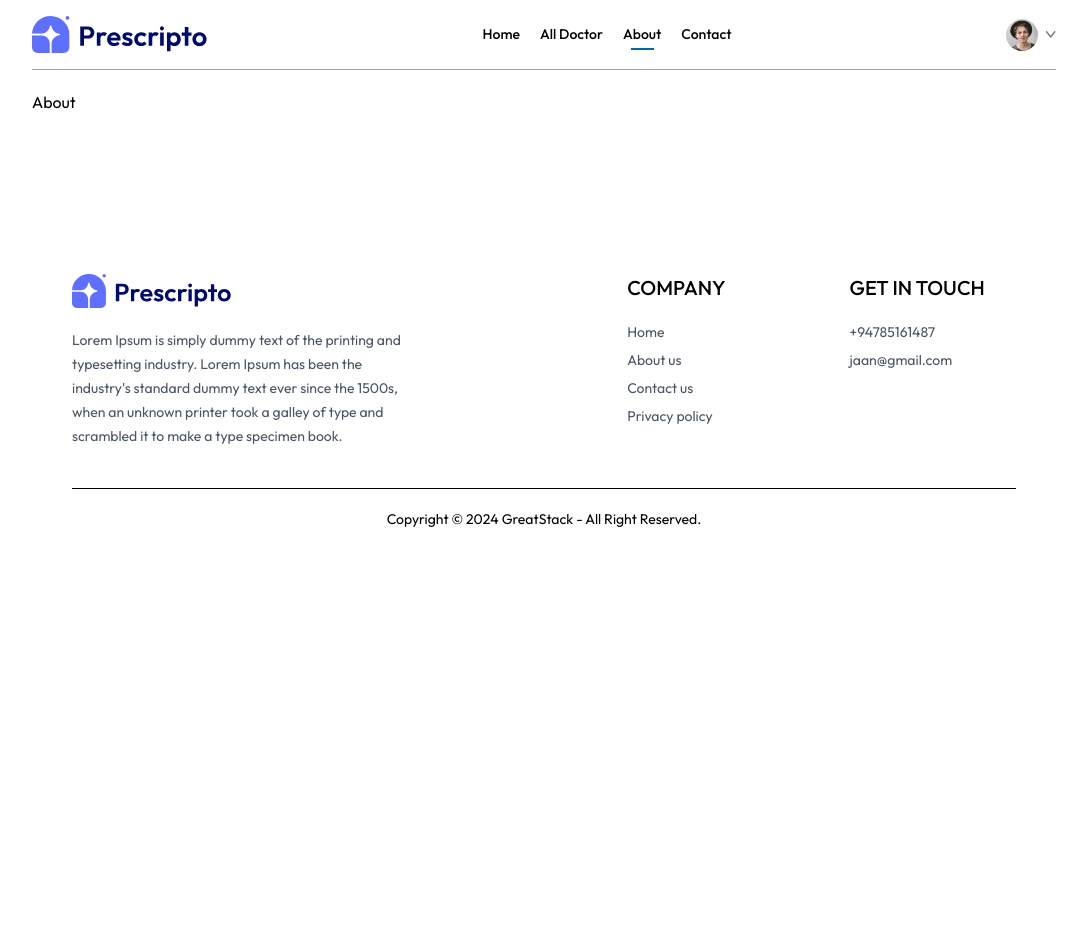
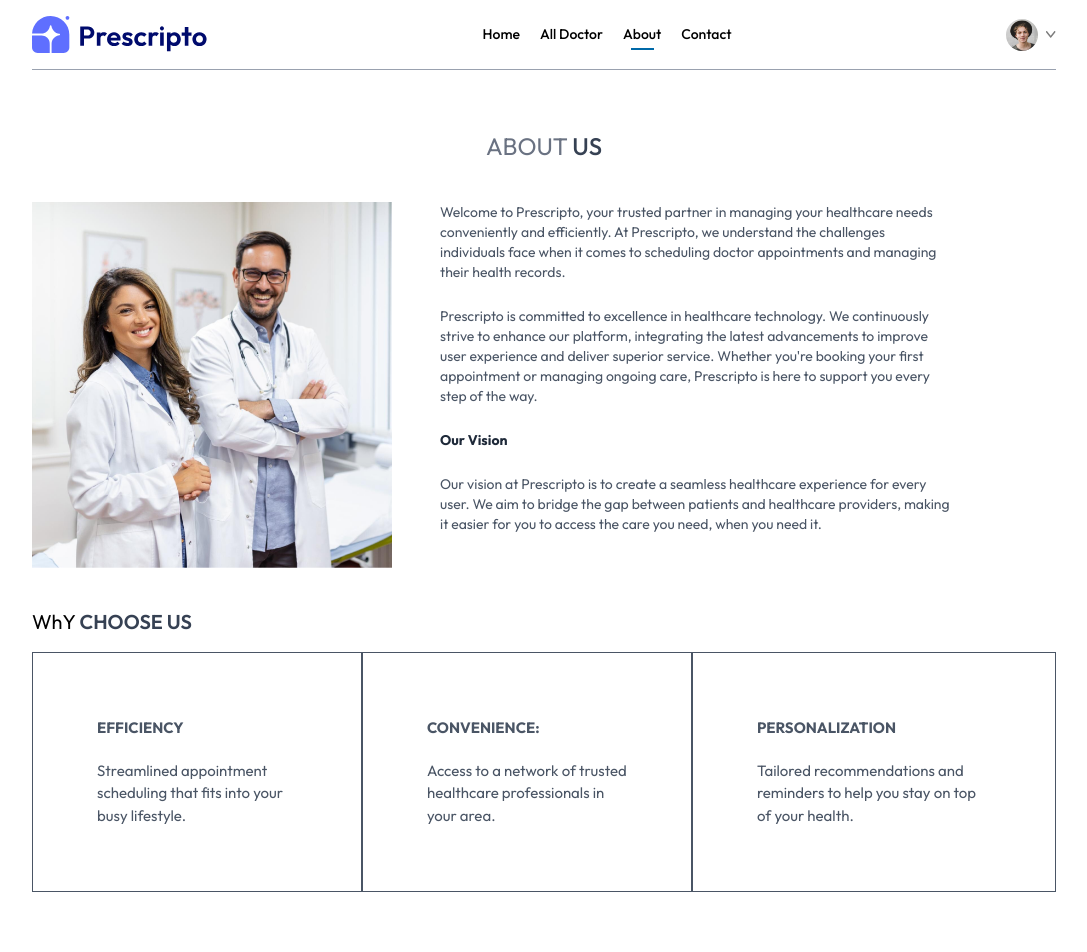
Before and after one commit to H-Janath/Appointments-booking-system-frontend, a React (Vite) app: page /about in a window 1280 px wide. Shown: the top 952 px of the page, without its empty margins (96-1183 px from the left). Before the commit the page ends 800 px from the top, so only its background shows below. Built offline with nearby package versions, Linux system fonts and the light colour scheme.

Commit message:
Completed about us page

```diff
--- a/src/pages/About.jsx
+++ b/src/pages/About.jsx
@@ -1,8 +1,44 @@
 import React from 'react'
-
+import {assets} from '../assets/assets'
 const About = () => {
   return (
-    <div>About</div>
+ <div className="">
+
+     <div className='text-center text-2xl pt-10 text-gray-500'>
+      <p>ABOUT <span className='text-gray-700 font-medium'>US</span></p>
+    </div>
+
+    <div className='my-10 flex flex-col md:flex-row gap-12'>
+      <img className='w-full md:max-w-[360px] ' src={assets.about_image} alt="" />
+      <div className='flex flex-col justify gap-6 md:w-2/4 text-sm text-gray-600 '>
+        <p>Welcome to Prescripto, your trusted partner in managing your healthcare needs conveniently and efficiently. At Prescripto, we understand the challenges individuals face when it comes to scheduling doctor appointments and managing their health records.</p>
+        <p>Prescripto is committed to excellence in healthcare technology. We continuously strive to enhance our platform, integrating the latest advancements to improve user experience and deliver superior service. Whether you're booking your first appointment or managing ongoing care, Prescripto is here to support you every step of the way.</p>
+        <b className='text-gray-800 ='>Our Vision</b>
+        <p>Our vision at Prescripto is to create a seamless healthcare experience for every user. We aim to bridge the gap between patients and healthcare providers, making it easier for you to access the care you need, when you need it.</p>
+      </div>
+    </div>
+    <div className='text-xl my-4'>
+      <p>WhY <span className='text-gray-700 font-semibold'>CHOOSE US</span></p>
+    </div>
+    <div className='flex flex-col md:flex-row mb-20 '>
+      <div className='border px-10 md:px-16 py-8 sm:py-16 flex flex-col gap-5 text-[15px] hover:bg-sky-700 hover:text-white transition-all duration-300 text-gray-600 cursor-pointer '>
+        <b>EFFICIENCY</b>
+        <p>
+        Streamlined appointment scheduling that fits into your busy lifestyle.
+        </p>
+      </div>
+
+      <div className='border px-10 md:px-16 py-8 sm:py-16 flex flex-col gap-5 text-[15px] hover:bg-sky-700 hover:text-white transition-all duration-300 text-gray-600 cursor-pointer '>
+      <b>CONVENIENCE:</b>
+      <p>Access to a network of trusted healthcare professionals in your area.</p>
+      </div>
+
+      <div className='border px-10 md:px-16 py-8 sm:py-16 flex flex-col gap-5 text-[15px] hover:bg-sky-700 hover:text-white transition-all duration-300 text-gray-600 cursor-pointer '>
+      <b>PERSONALIZATION</b>
+      <p>Tailored recommendations and reminders to help you stay on top of your health.</p>
+      </div>
+    </div>
+ </div>
   )
 }
 
```
